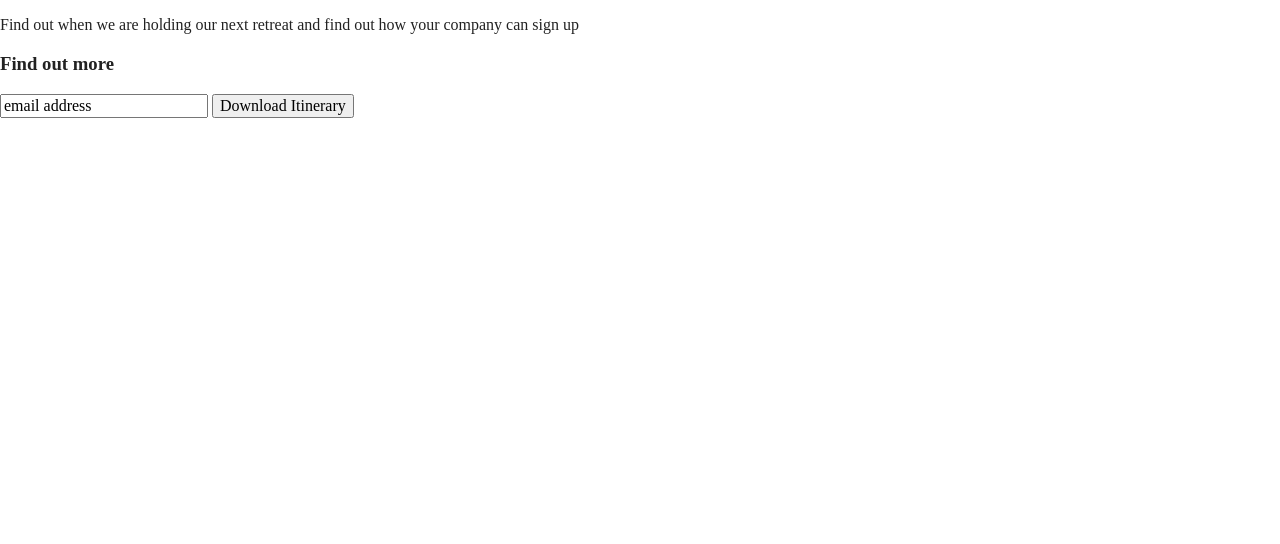
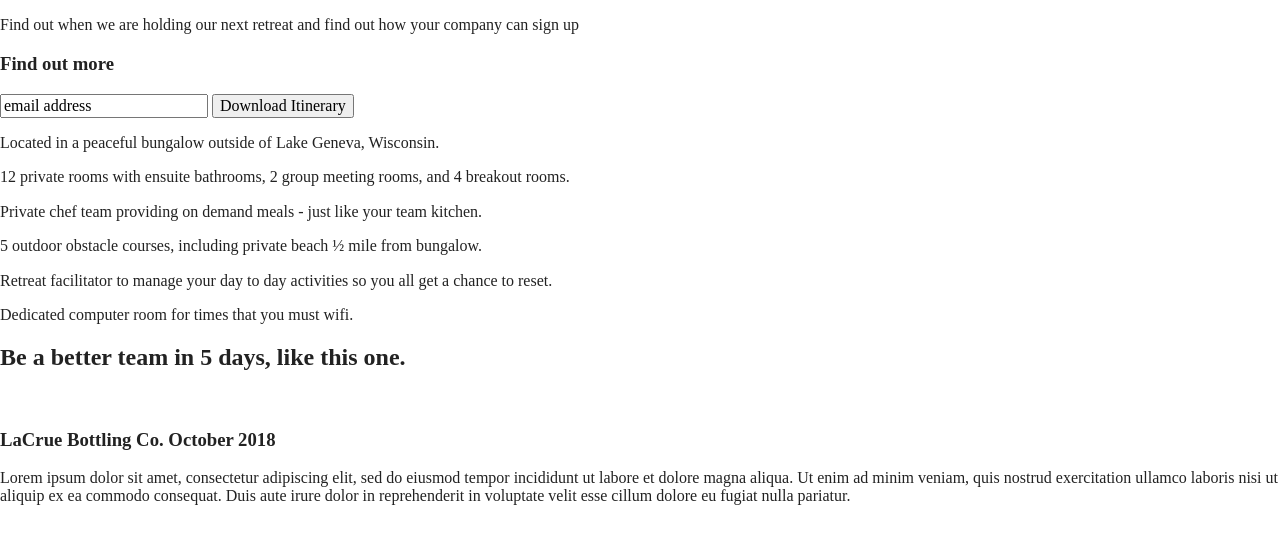
Before and after one commit to justinwellsstew/unplug, a website built with Parcel: page index.html in a window 1280 px wide. Shown: the part 176-720 px from the top of the page. Built offline with nearby package versions, Linux system fonts and the light colour scheme.

Commit message:
added classes to page

```diff
--- a/index.html
+++ b/index.html
@@ -55,6 +55,49 @@
   </div>
 </div>
 </aside>
+
+
+<section class="features">
+  <div class="content-wrapper">
+    <!-- Add your Features content here -->
+    <article>
+      <p class="fontawesome-icon"></p>
+      <p class="features-item-description">Located in a peaceful bungalow outside of Lake Geneva, Wisconsin.</p>
+  </article>
+  <article>
+    <p class="fontawesome-icon"></p>
+    <p class="features-item-description">12 private rooms with ensuite bathrooms, 2 group meeting rooms, and 4 breakout rooms. </p>
+</article>
+<article>
+  <p class="fontawesome-icon"></p>
+  <p class="features-item-description">Private chef team providing on demand meals - just like your team kitchen.</p>
+</article>
+<article>
+  <p class="fontawesome-icon"></p>
+  <p class="features-item-description">5 outdoor obstacle courses, including private beach ½ mile from bungalow.</p>
+</article>
+<article>
+  <p class="fontawesome-icon"></p>
+  <p class="features-item-description">Retreat facilitator to manage your day to day activities so you all get a chance to reset.</p>
+</article>
+<article>
+  <p class="fontawesome-icon"></p>
+  <p class="features-item-description">Dedicated computer room for times that you must wifi.</p>
+</article>
+  </div>
+</section>
+
+<section class="reviews">
+  <div class="content-wrapper">
+   <div><h2>Be a better team in 5 days, like this one.</h2></div>
+   <article> <img src="#" alt=""></article>
+   <article><h3>LaCrue Bottling Co.
+    October 2018</h3>
+  <p>Lorem ipsum dolor sit amet, consectetur adipiscing elit, sed do eiusmod tempor incididunt ut labore et dolore magna aliqua. Ut enim ad minim veniam, quis nostrud exercitation ullamco laboris nisi ut aliquip ex ea commodo consequat. Duis aute irure dolor in reprehenderit in voluptate velit esse cillum dolore eu fugiat nulla pariatur.</p>
+  </article>
+  </div>
+</section>
+
 </main>
 
 <footer>
```
